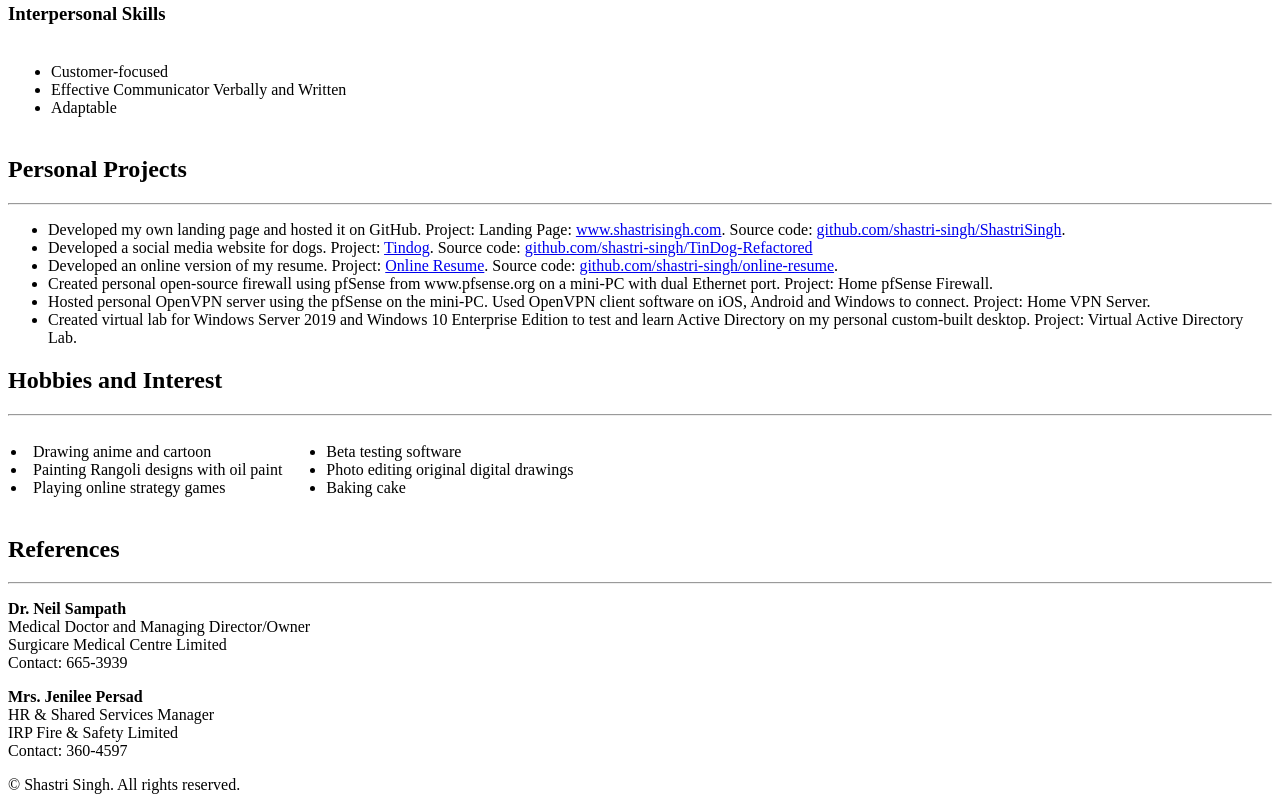
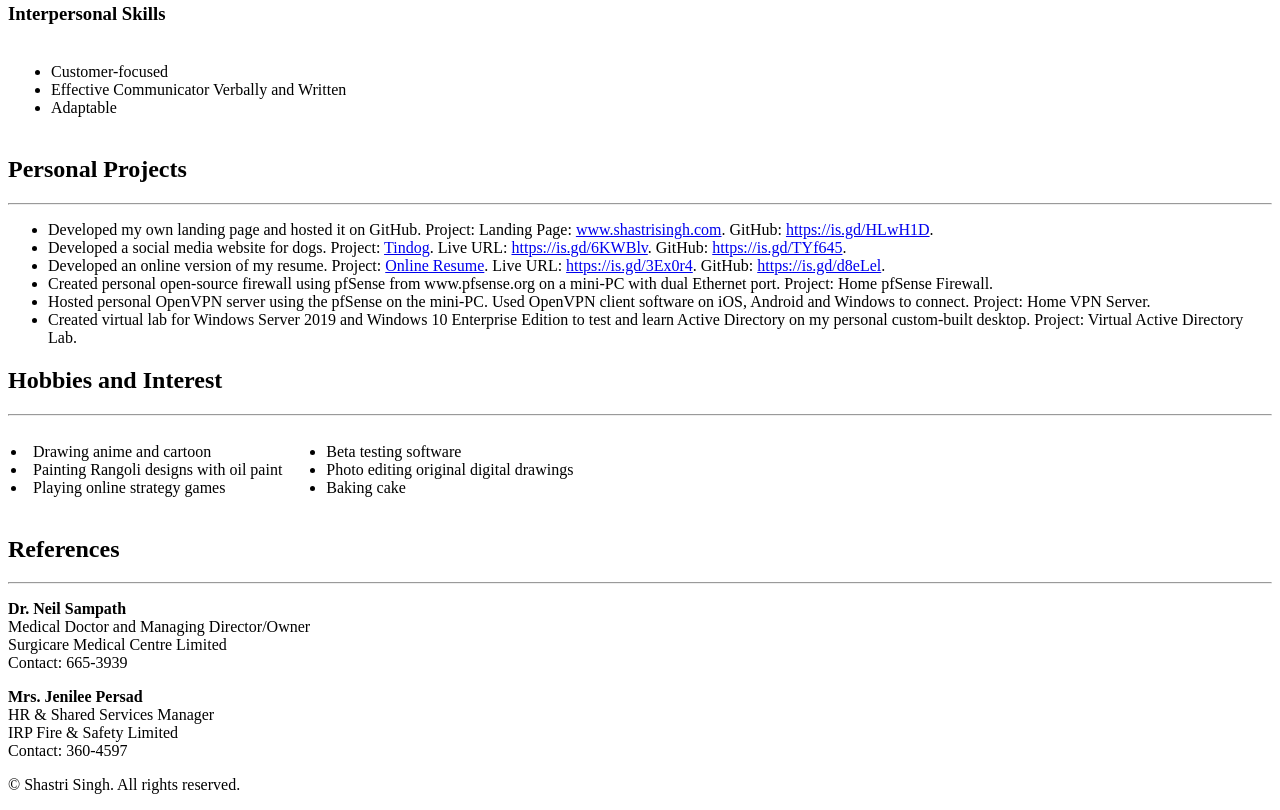
Before and after one commit to shastri-singh/online-resume, a plain HTML site: page index.html in a window 1280 px wide. Shown: the part 1278-2088 px from the top of the page. Drawn offline with Linux system fonts and the light colour scheme.

Commit message:
Update index.html

```diff
--- a/index.html
+++ b/index.html
@@ -160,13 +160,13 @@
   <hr>
   <ul>
     <li>
-      Developed my own landing page and hosted it on GitHub. Project: Landing Page: <a href="www.shastrisingh.com">www.shastrisingh.com</a>. Source code: <a href="https://github.com/shastri-singh/ShastriSingh">github.com/shastri-singh/ShastriSingh</a>.
+      Developed my own landing page and hosted it on GitHub. Project: Landing Page: <a href="www.shastrisingh.com">www.shastrisingh.com</a>. GitHub: <a href="https://github.com/shastri-singh/ShastriSingh">https://is.gd/HLwH1D</a>.
     </li>
     <li>
-        Developed a social media website for dogs. Project: <a href="https://github.com/shastri-singh/TinDog-Refactored">Tindog</a>. Source code: <a href="https://github.com/shastri-singh/TinDog-Refactored">github.com/shastri-singh/TinDog-Refactored</a>
+        Developed a social media website for dogs. Project: <a href="https://github.com/shastri-singh/TinDog-Refactored">Tindog</a>. Live URL: <a href="https://tindog-refactored.pages.dev/">https://is.gd/6KWBlv</a>. GitHub: <a href="https://github.com/shastri-singh/TinDog-Refactored">https://is.gd/TYf645</a>.
     </li>
     <li>
-        Developed an online version of my resume. Project: <a href="https://github.com/shastri-singh/online-resume">Online Resume</a>. Source code: <a href="https://github.com/shastri-singh/online-resume">github.com/shastri-singh/online-resume</a>.
+        Developed an online version of my resume. Project: <a href="https://github.com/shastri-singh/online-resume">Online Resume</a>. Live URL: <a href="https://online-resume-html-only.pages.dev/">https://is.gd/3Ex0r4</a>.  GitHub: <a href="https://github.com/shastri-singh/online-resume">https://is.gd/d8eLel</a>.
     </li>
     <li>
       Created personal open-source firewall using pfSense from www.pfsense.org on a mini-PC with dual Ethernet port. Project: Home pfSense Firewall.
```
